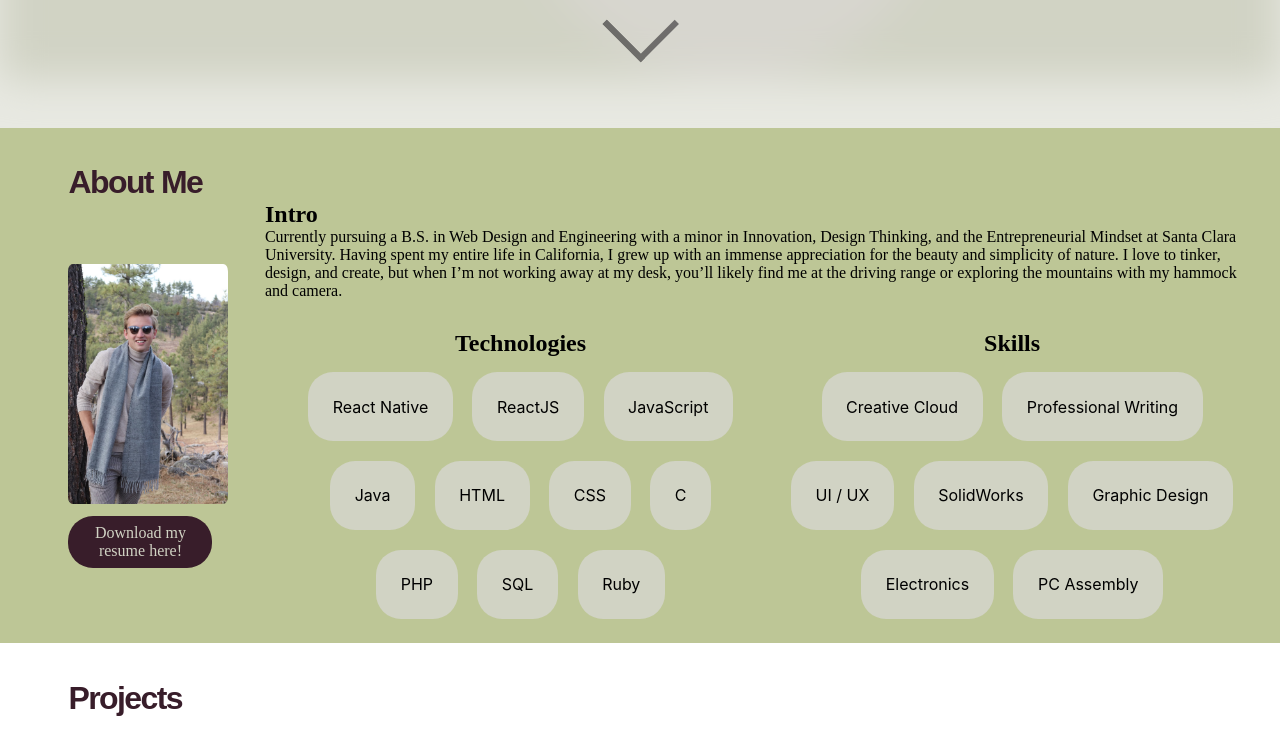
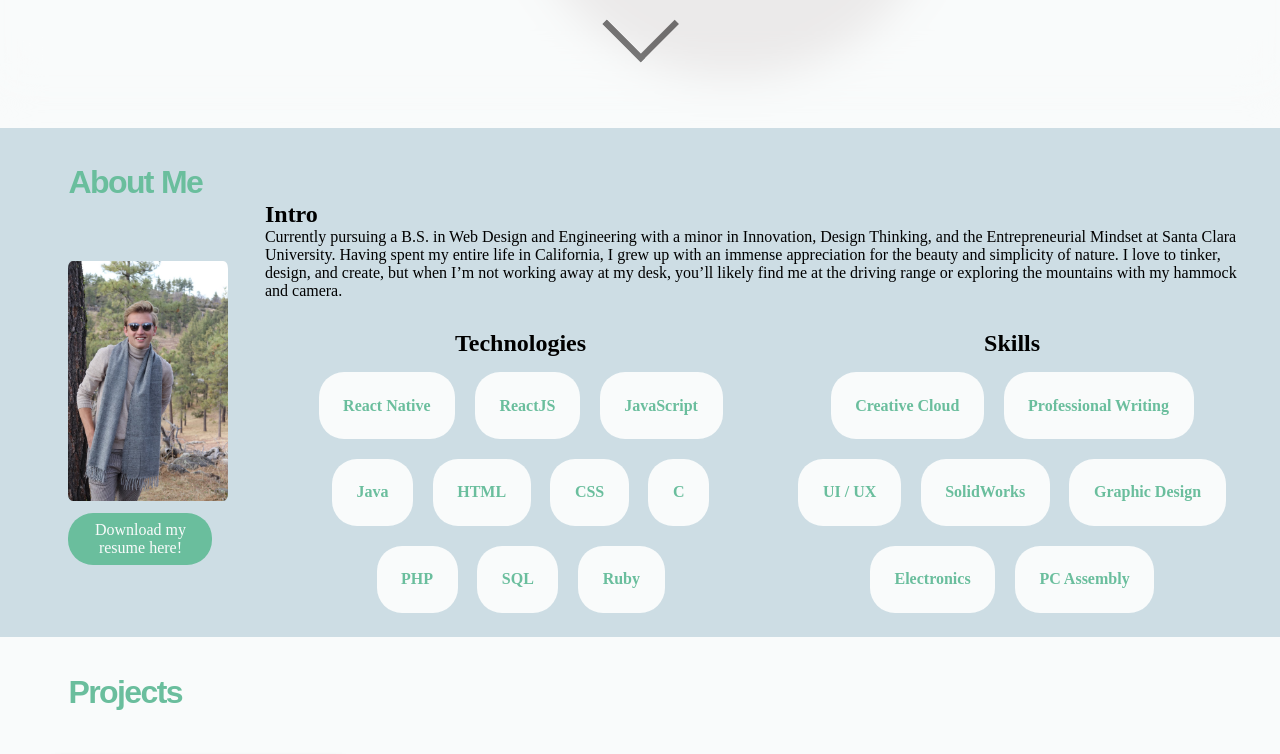
Before and after one commit to jackcdavey/PersonalWebsite, a React (Create React App) app: page / in a window 1280 px wide. Shown: the part 720-1474 px from the top of the page. Built offline with nearby package versions, Linux system fonts and the light colour scheme; a web font is replaced by a local one.

Commit message:
Color pallete tweaks

```diff
--- a/src/App.css
+++ b/src/App.css
@@ -1,9 +1,17 @@
 @import url("https://use.typekit.net/pzl7jlg.css");
 
+html {
+  background-color: #F9FBFB;
+}
+
+@media (prefers-color-scheme: dark) {
+  html{
+    background-color: #5D1731;
+  }
+}
 
 
 * {
-
   margin: 0;
 }
 
--- a/src/components/AboutMe.tsx
+++ b/src/components/AboutMe.tsx
@@ -3,7 +3,20 @@ import jackProfile from "../assets/images/me.jpg"
 import resume from "../assets/images/ResumeApril2022.png"
 import AnimatedTitle from "../hooks/revealText"
 
-import { SectionWrap, SectionRow, ContentColumn, ContentRow, ContentBox, ChipContainer, SectionTitle, ProfileImageWrap, ResumeDownload, ProjectLink, ProfileImage } from "../styles/stylesheet.js"
+import {
+	SectionWrap,
+	SectionRow,
+	ContentColumn,
+	ContentRow,
+	ContentBox,
+	ChipContainer,
+	ChipLabel,
+	SectionTitle,
+	ProfileImageWrap,
+	ResumeDownload,
+	ProjectLink,
+	ProfileImage,
+} from "../styles/stylesheet.js"
 
 export default function AboutMe() {
 	const skills = ["Creative Cloud", "Professional Writing", "UI / UX", "SolidWorks", "Graphic Design", "Electronics", "PC Assembly"]
@@ -51,14 +64,18 @@ export default function AboutMe() {
 							<ContentColumn>
 								<ContentBox>
 									{technologies.map((tech) => (
-										<ChipContainer key={tech}>{tech}</ChipContainer>
+										<ChipContainer key={tech}>
+											<ChipLabel>{tech}</ChipLabel>
+										</ChipContainer>
 									))}
 								</ContentBox>
 							</ContentColumn>
 							<ContentColumn>
 								<ContentBox>
 									{skills.map((skill) => (
-										<ChipContainer key={skill}>{skill}</ChipContainer>
+										<ChipContainer key={skill}>
+											<ChipLabel>{skill}</ChipLabel>
+										</ChipContainer>
 									))}
 								</ContentBox>
 							</ContentColumn>
--- a/src/components/navmenu/menuitem.js
+++ b/src/components/navmenu/menuitem.js
@@ -20,9 +20,8 @@ const variants = {
 			y: { stiffness: 1000, velocity: 100 },
 		},
 	},
-}
-
-const colors = ["#FF008C", "#D309E1", "#9C1AFF", "#7700FF", "#4400FF"]
+}[("5d1731", "5a4045", "60625b", "617b68")]
+const colors = ["#5d1731", "#5a4045", "#60625b", "#617b68"]
 
 export const MenuItem = ({ i, sectionLabel, sectionTarget }) => {
 	const style = { color: `${colors[i]}` }
--- a/src/components/navmenu/navmenu.js
+++ b/src/components/navmenu/navmenu.js
@@ -41,5 +41,5 @@ export const NavMenu = () => (
 )
 
 const itemIds = [0, 1, 2, 3]
-const sectionLabels = ["Splash", "About Me", "Projects", "Contact"]
+const sectionLabels = ["Top", "About Me", "Projects", "Contact"]
 const sectionTargets = ["splash", "aboutme", "projects", "contact"]
--- a/src/hooks/revealText.js
+++ b/src/hooks/revealText.js
@@ -80,8 +80,8 @@ export default function AnimatedTitle(props) {
 									key={index}
 									variants={characterAnimation}
 									whileHover={{
-										scale: 1.5,
-										rotate: Math.random() * 181 + 90,
+										scale: 1.2,
+										rotate: Math.random() * 90 + 15,
 										transition: { duration: 0.2 },
 									}}
 								>
--- a/src/styles/colors.tsx
+++ b/src/styles/colors.tsx
@@ -6,18 +6,24 @@
 // 	mainBrand: "#381D2A",
 // }
 
+// lightShade: "#D1D3C4",
+// lightAccent: "#BDC696",
+// darkShade: "#381D2A",
+// darkAccent: "#DFE0DC",
+// mainBrand: "#381D2A",
+
 export const LIGHTCOLORS = {
-	lightShade: "#D1D3C4",
-	lightAccent: "#BDC696",
-	darkShade: "#381D2A",
-	darkAccent: "#DFE0DC",
-	mainBrand: "#381D2A",
-}
-
-export const DARKCOLORS = {
 	lightShade: "#F9FBFB",
 	lightAccent: "#CDDDE4",
 	mainBrand: "#6ABE9D",
 	darkAccent: "#838793",
 	darkShade: "#474758",
 }
+
+export const DARKCOLORS = {
+	lightShade: "#5D1731",
+	lightAccent: "#617B68",
+	mainBrand: "#EDFFC3",
+	darkAccent: "#94A098",
+	darkShade: "#94A098",
+}
--- a/src/styles/stylesheet.js
+++ b/src/styles/stylesheet.js
@@ -130,6 +130,12 @@ export const ChipContainer = styled.div`
 	:hover {
 		box-shadow: 0 5px 12px 0 rgba(0, 0, 0, 0.9);
 	}
+`
+
+export const ChipLabel = styled.h3`
+	font-size: 1em;
+	font-family: minion-pro-condensed-caption, serif;
+	color: ${COLORS.mainBrand};
 `
 
 export const ProfileImageWrap = styled.div`
```
